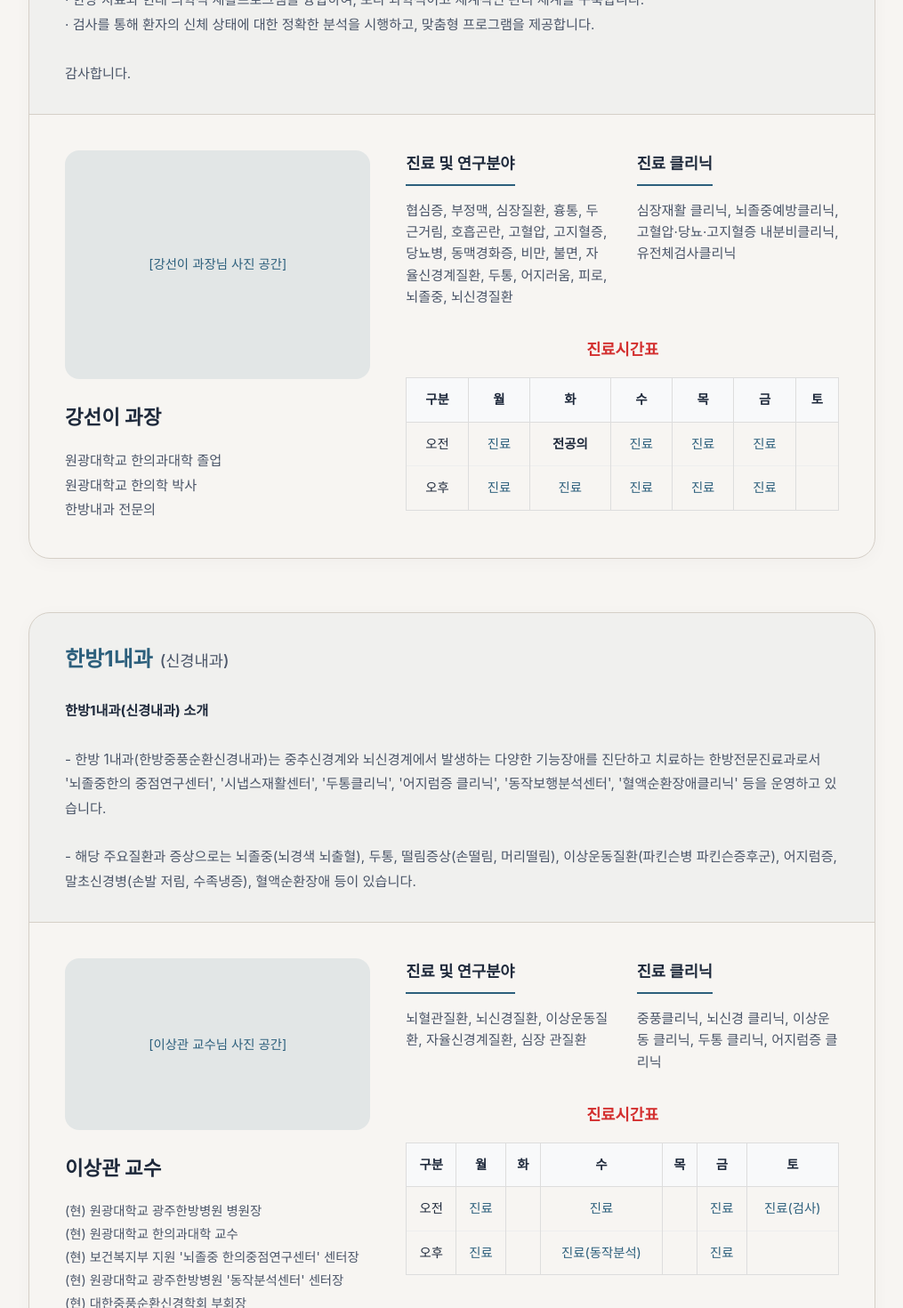
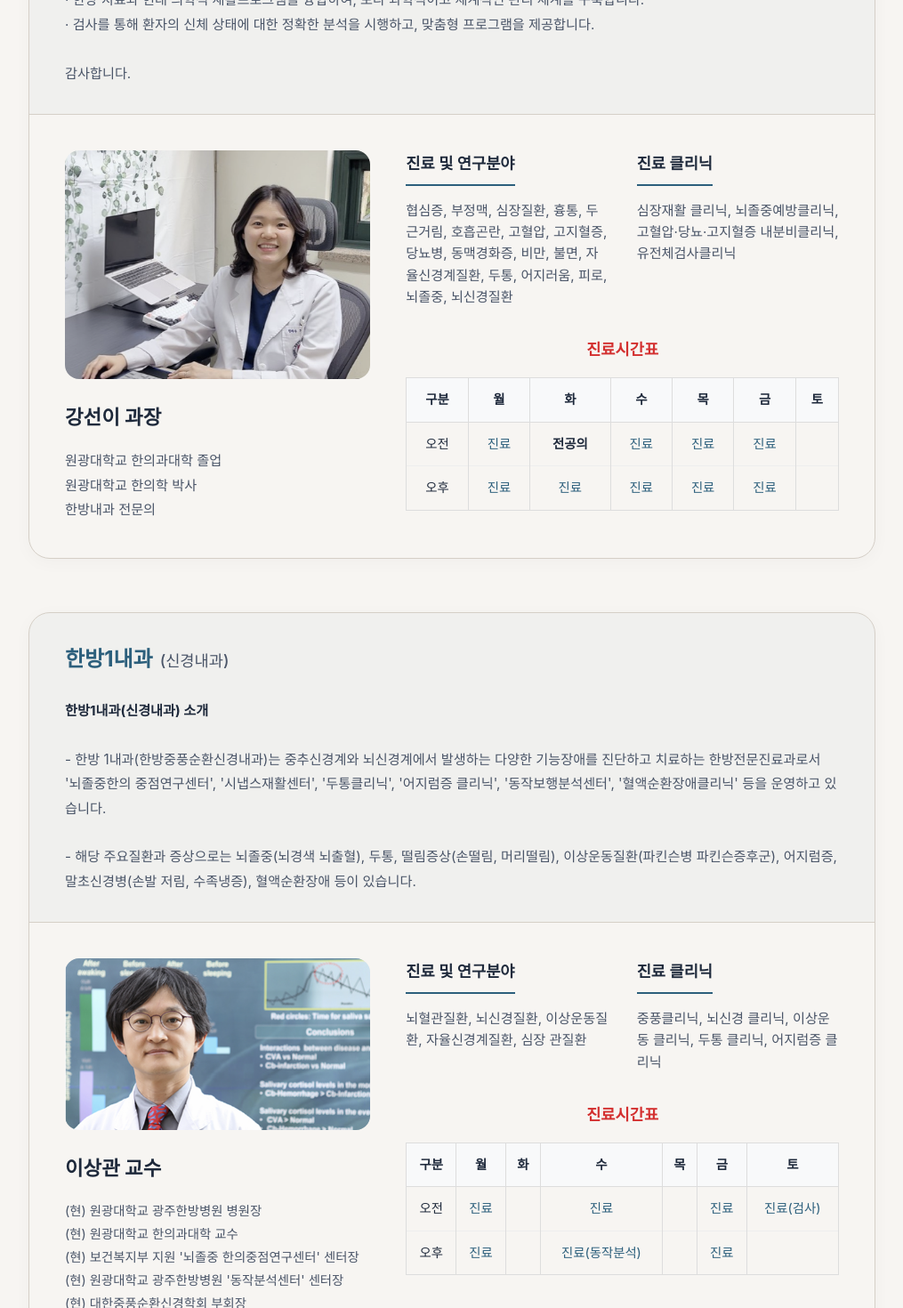
Before and after one commit to sunny94-git/sleep-clinic, a Next.js app: page /doctors in a window 1280 px wide. Shown: the part 458-1928 px from the top of the page at 89% size, without its empty margins (132-1147 px from the left). Built offline with nearby package versions, Linux system fonts and the light colour scheme; no server answers; a web font is replaced by a local one.

Commit message:
feat: add real doctor profile images

```diff
--- a/src/app/doctors/page.tsx
+++ b/src/app/doctors/page.tsx
@@ -51,7 +51,7 @@ export default function DoctorsPage() {
                 marginBottom: 24,
                 overflow: 'hidden'
               }}>
-                [강선이 과장님 사진 공간]
+                <img src="/images/kang.png" alt="강선이 과장" style={{ width: '100%', height: '100%', objectFit: 'cover' }} />
               </div>
               <h3 style={{ fontSize: '1.4rem', fontWeight: 700, marginBottom: 16, color: 'var(--color-text-primary)' }}>강선이 과장</h3>
               <ul style={{ listStyle: 'none', padding: 0, margin: 0, color: 'var(--color-text-secondary)', fontSize: '0.95rem', lineHeight: 1.8 }}>
@@ -155,7 +155,7 @@ export default function DoctorsPage() {
                 marginBottom: 24,
                 overflow: 'hidden'
               }}>
-                [이상관 교수님 사진 공간]
+                <img src="/images/lee.png" alt="이상관 교수" style={{ width: '100%', height: '100%', objectFit: 'cover' }} />
               </div>
               <h3 style={{ fontSize: '1.4rem', fontWeight: 700, marginBottom: 16, color: 'var(--color-text-primary)' }}>이상관 교수</h3>
               <ul style={{ listStyle: 'none', padding: 0, margin: 0, color: 'var(--color-text-secondary)', fontSize: '0.9rem', lineHeight: 1.8 }}>
```
Also changed, not shown: public/images/kang.png (added), public/images/lee.png (added).
